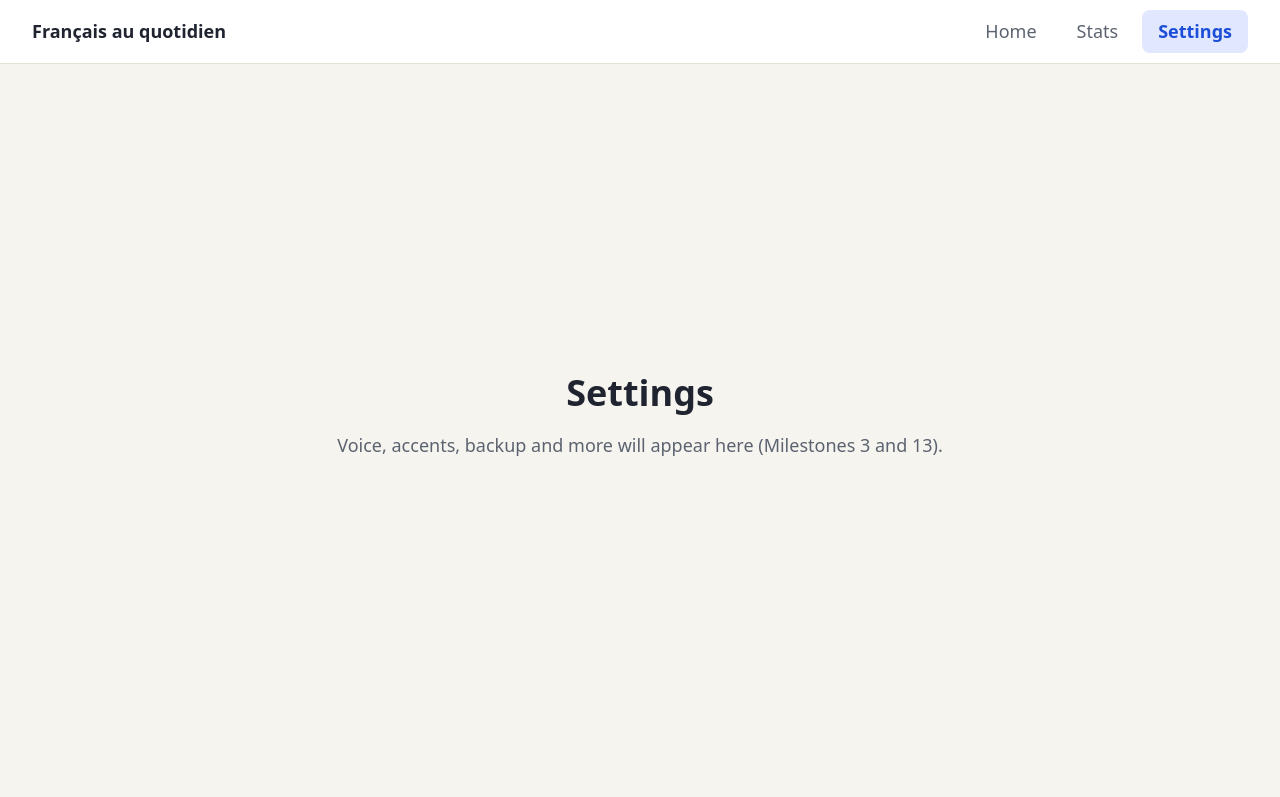
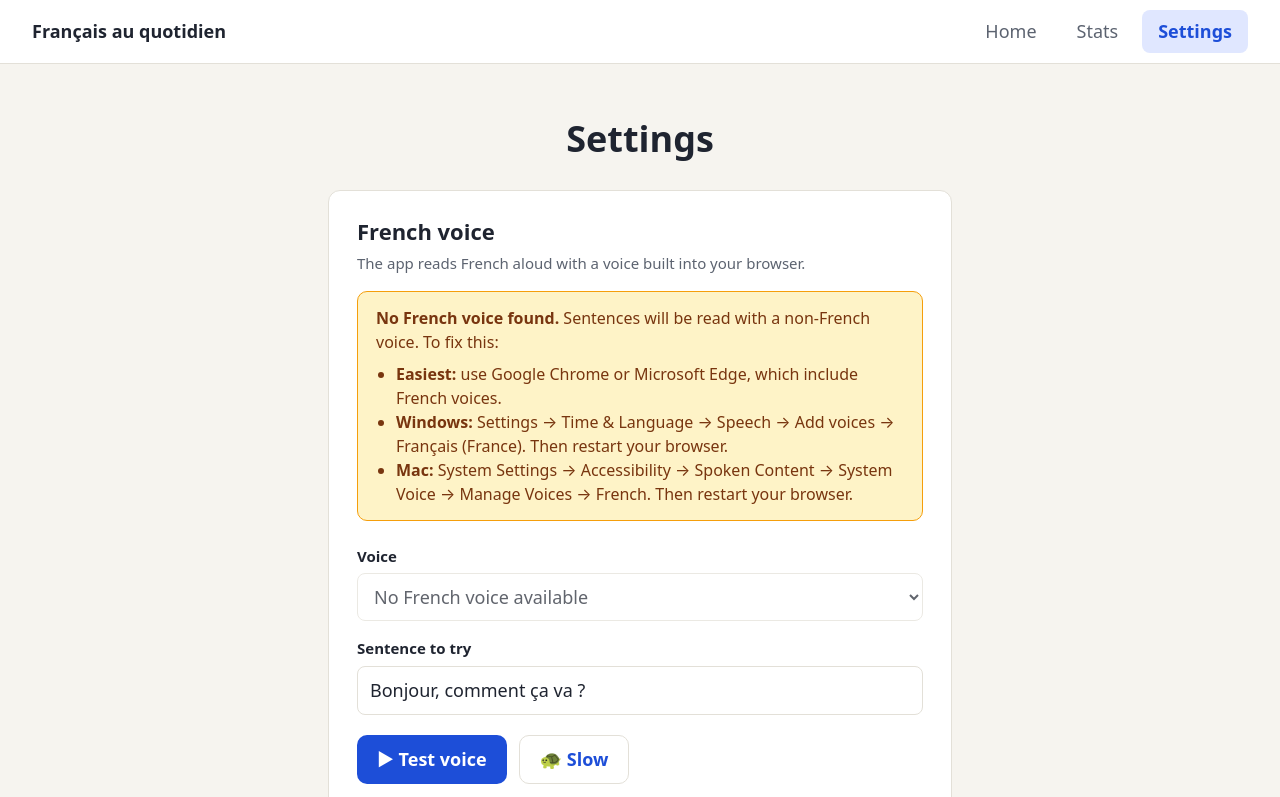
Before and after one commit to bigf00t9/fran-ais-A1-oui-oui, a plain HTML site: page index.html in a window 1280 px wide. Both pictures are taken after a click on the link "Settings". Shown: the top 797 px of the page. Drawn offline with Linux system fonts and the light colour scheme.

Commit message:
M3: French text-to-speech with voice picker and test buttons; tick M2
Co-Authored-By: Claude Opus 5.5 <noreply@anthropic.com>
Claude-Session: https://claude.ai/code/session_01R4HjL2FKohdqsjybwJikw6

```diff
--- a/css/style.css
+++ b/css/style.css
@@ -162,3 +162,99 @@ button:focus-visible {
   outline: 3px solid var(--accent-red);
   outline-offset: 3px;
 }
+
+.primary-button.small {
+  font-size: 18px;
+  padding: 10px 20px;
+}
+
+/* ---------- Settings screen ---------- */
+
+/* Settings start at the top of the page instead of the middle. */
+.screen.settings {
+  justify-content: flex-start;
+}
+
+.settings h1 {
+  font-size: 36px;
+  margin: 0 0 24px;
+}
+
+/* A white box that groups one set of settings. */
+.card {
+  width: 100%;
+  text-align: left;
+  background: var(--surface);
+  border: 1px solid var(--border);
+  border-radius: 12px;
+  padding: 24px 28px;
+  margin-bottom: 24px;
+}
+
+.card h2 {
+  font-size: 22px;
+  margin: 0 0 4px;
+}
+
+.hint {
+  color: var(--muted);
+  font-size: 15px;
+  margin: 0 0 16px;
+}
+
+.field-label {
+  display: block;
+  font-weight: 600;
+  font-size: 15px;
+  margin: 16px 0 6px;
+}
+
+.card select,
+.card input[type="text"] {
+  width: 100%;
+  font: inherit;
+  padding: 10px 12px;
+  border: 1px solid var(--border);
+  border-radius: 8px;
+  background: var(--surface);
+  color: var(--text);
+}
+
+.card select:focus,
+.card input[type="text"]:focus {
+  outline: 3px solid var(--accent-soft);
+  border-color: var(--accent);
+}
+
+.button-row {
+  display: flex;
+  gap: 12px;
+  margin: 20px 0 16px;
+}
+
+/* A yellow box for problems the learner should know about. */
+.warning {
+  text-align: left;
+  background: #fef3c7;
+  border: 1px solid #f59e0b;
+  color: #78350f;
+  border-radius: 10px;
+  padding: 14px 18px;
+  margin: 0 0 24px;
+  font-size: 16px;
+}
+
+/* "hidden" must win over the display rules above. */
+.warning[hidden] {
+  display: none;
+}
+
+.warning ul {
+  margin: 8px 0 0;
+  padding-left: 20px;
+}
+
+.warning a {
+  color: inherit;
+  font-weight: 600;
+}
--- a/index.html
+++ b/index.html
@@ -24,6 +24,13 @@
       <h1 class="title">Français au quotidien</h1>
       <p class="welcome">Ten minutes of French practice, every day.</p>
       <p class="subtitle">Listening · Genders · Conjugation · Sentences</p>
+
+      <!-- Shown only when the browser has no French voice (see settings.js). -->
+      <div class="warning" id="home-voice-warning" hidden>
+        Your browser has no French voice installed, so listening practice may sound wrong.
+        <a href="#settings">See how to fix it in Settings</a>.
+      </div>
+
       <a id="start-button" class="primary-button" href="#session">Start today's session</a>
     </section>
 
@@ -38,14 +45,37 @@
       <p class="subtitle">Your accuracy and weakest items will appear here (Milestone 12).</p>
     </section>
 
-    <section class="screen placeholder" id="screen-settings" data-screen="settings" hidden>
+    <section class="screen settings" id="screen-settings" data-screen="settings" hidden>
       <h1>Settings</h1>
-      <p class="subtitle">Voice, accents, backup and more will appear here (Milestones 3 and 13).</p>
+
+      <div class="card">
+        <h2>French voice</h2>
+        <p class="hint">The app reads French aloud with a voice built into your browser.</p>
+
+        <!-- Shown only when no French voice is found (see settings.js). -->
+        <div class="warning" id="voice-warning" hidden></div>
+
+        <label class="field-label" for="voice-select">Voice</label>
+        <select id="voice-select"></select>
+
+        <label class="field-label" for="voice-test-text">Sentence to try</label>
+        <input id="voice-test-text" type="text" value="Bonjour, comment ça va ?" spellcheck="false">
+
+        <div class="button-row">
+          <button id="voice-test" class="primary-button small" type="button">▶ Test voice</button>
+          <button id="voice-test-slow" class="secondary-button" type="button">🐢 Slow</button>
+        </div>
+        <p class="hint">For now, your voice choice resets when you reload the page. Saving it comes in a later milestone.</p>
+      </div>
+
+      <p class="subtitle">Accents, backup and more will appear here (Milestone 13).</p>
     </section>
   </main>
 
   <!-- Scripts load in order with plain script tags (no modules), so the app
        also works when index.html is opened straight from your computer. -->
+  <script src="js/speech.js"></script>
+  <script src="js/settings.js"></script>
   <script src="js/app.js"></script>
 </body>
 </html>
--- a/js/app.js
+++ b/js/app.js
@@ -30,6 +30,11 @@ App.currentScreenFromAddress = function () {
 };
 
 App.start = function () {
+  // Start each part of the app. Settings must start before speech,
+  // so it is already listening when the voice list arrives.
+  App.settings.start();
+  App.speech.start();
+
   // Links like href="#stats" change the part of the address after "#".
   // The browser does NOT reload the page for that; it fires a "hashchange"
   // event instead, and we show the matching screen. This also makes the
--- /dev/null
+++ b/js/settings.js
@@ -0,0 +1,70 @@
+// settings.js: the Settings screen.
+// For now it only has the French voice section (Milestone 3).
+window.App = window.App || {};
+
+App.settings = {
+  // Help text shown when the browser has no French voice.
+  NO_VOICE_HELP:
+    "<strong>No French voice found.</strong> Sentences will be read with a non-French voice. " +
+    "To fix this:<ul>" +
+    "<li><strong>Easiest:</strong> use Google Chrome or Microsoft Edge, which include French voices.</li>" +
+    "<li><strong>Windows:</strong> Settings → Time &amp; Language → Speech → Add voices → Français (France). Then restart your browser.</li>" +
+    "<li><strong>Mac:</strong> System Settings → Accessibility → Spoken Content → System Voice → Manage Voices → French. Then restart your browser.</li>" +
+    "</ul>",
+
+  NOT_SUPPORTED_HELP:
+    "<strong>This browser cannot read text aloud.</strong> Please use a recent Chrome, Edge, Firefox or Safari.",
+
+  // Fill the voice dropdown with the French voices we found.
+  renderVoices: function () {
+    const select = document.getElementById("voice-select");
+    const warning = document.getElementById("voice-warning");
+    const homeWarning = document.getElementById("home-voice-warning");
+    const voices = App.speech.frenchVoices;
+
+    select.innerHTML = "";
+    voices.forEach(function (voice, index) {
+      const option = document.createElement("option");
+      option.value = voice.name;
+      // The list is sorted best-first, so the first one is our recommendation.
+      option.textContent = voice.name + " (" + voice.lang + ")" + (index === 0 ? " · recommended" : "");
+      option.selected = App.speech.chosenVoice && voice.name === App.speech.chosenVoice.name;
+      select.appendChild(option);
+    });
+
+    if (voices.length === 0) {
+      const option = document.createElement("option");
+      option.textContent = "No French voice available";
+      select.appendChild(option);
+    }
+    select.disabled = voices.length === 0;
+
+    // Show or hide the warnings.
+    const missing = !App.speech.isSupported() || voices.length === 0;
+    warning.hidden = !missing;
+    warning.innerHTML = App.speech.isSupported() ? App.settings.NO_VOICE_HELP : App.settings.NOT_SUPPORTED_HELP;
+    homeWarning.hidden = !missing;
+  },
+
+  start: function () {
+    const select = document.getElementById("voice-select");
+    const textBox = document.getElementById("voice-test-text");
+
+    select.addEventListener("change", function () {
+      App.speech.chooseVoice(select.value);
+      App.speech.speak(textBox.value); // play straight away so the difference is easy to hear
+    });
+
+    document.getElementById("voice-test").addEventListener("click", function () {
+      App.speech.speak(textBox.value);
+    });
+
+    document.getElementById("voice-test-slow").addEventListener("click", function () {
+      App.speech.speakSlow(textBox.value);
+    });
+
+    // Redraw the list whenever the browser finishes loading (or changes) its voices.
+    App.speech.onVoicesChanged(App.settings.renderVoices);
+    App.settings.renderVoices();
+  }
+};
--- /dev/null
+++ b/js/speech.js
@@ -0,0 +1,103 @@
+// speech.js: French text-to-speech using the browser's built-in voices.
+// Uses the Web Speech API (window.speechSynthesis). No internet service, no cost.
+window.App = window.App || {};
+
+App.speech = {
+  NORMAL_RATE: 0.9, // 1 is the browser's normal speed; slightly slower is easier to follow
+  SLOW_RATE: 0.6,
+
+  frenchVoices: [],  // every French voice this browser has
+  chosenVoice: null, // the one we speak with
+  listeners: [],     // functions to call when the voice list is ready or changes
+
+  // Is text-to-speech available in this browser at all?
+  isSupported: function () {
+    return "speechSynthesis" in window && "SpeechSynthesisUtterance" in window;
+  },
+
+  // Some browsers write the language as "fr_FR" instead of "fr-FR"; treat them the same.
+  langOf: function (voice) {
+    return (voice.lang || "").replace("_", "-").toLowerCase();
+  },
+
+  // A score for how good a voice is likely to be. Higher is better.
+  // France French (fr-FR) beats other French (Canada, Belgium, Switzerland),
+  // and names like "Google", "Natural" or "Premium" usually sound more natural.
+  scoreVoice: function (voice) {
+    let score = 0;
+    if (App.speech.langOf(voice) === "fr-fr") score += 10;
+    if (/google|natural|neural|premium|enhanced|online/i.test(voice.name)) score += 5;
+    return score;
+  },
+
+  // Read the browser's voice list and keep only the French ones, best first.
+  loadVoices: function () {
+    const allVoices = window.speechSynthesis.getVoices();
+    App.speech.frenchVoices = allVoices
+      .filter(function (voice) { return App.speech.langOf(voice).startsWith("fr"); })
+      .sort(function (a, b) { return App.speech.scoreVoice(b) - App.speech.scoreVoice(a); });
+
+    // Keep the voice the learner picked if it still exists; otherwise use the best one.
+    const stillThere = App.speech.chosenVoice && App.speech.frenchVoices.find(function (voice) {
+      return voice.name === App.speech.chosenVoice.name;
+    });
+    App.speech.chosenVoice = stillThere || App.speech.frenchVoices[0] || null;
+
+    App.speech.listeners.forEach(function (callback) { callback(); });
+  },
+
+  // Let other parts of the app (like the Settings screen) know when voices change.
+  onVoicesChanged: function (callback) {
+    App.speech.listeners.push(callback);
+  },
+
+  hasFrenchVoice: function () {
+    return App.speech.frenchVoices.length > 0;
+  },
+
+  // Pick a voice by its name (used by the voice list in Settings).
+  chooseVoice: function (name) {
+    const found = App.speech.frenchVoices.find(function (voice) { return voice.name === name; });
+    if (found) App.speech.chosenVoice = found;
+  },
+
+  // Say some French text out loud at the given speed.
+  speakAtRate: function (text, rate) {
+    if (!App.speech.isSupported()) return;
+
+    // Stop anything still being said, so replays never pile up.
+    window.speechSynthesis.cancel();
+
+    const utterance = new SpeechSynthesisUtterance(text);
+    utterance.lang = "fr-FR"; // even with no French voice, ask for French pronunciation
+    utterance.rate = rate;
+    if (App.speech.chosenVoice) utterance.voice = App.speech.chosenVoice;
+
+    window.speechSynthesis.speak(utterance);
+  },
+
+  speak: function (text) {
+    App.speech.speakAtRate(text, App.speech.NORMAL_RATE);
+  },
+
+  speakSlow: function (text) {
+    App.speech.speakAtRate(text, App.speech.SLOW_RATE);
+  },
+
+  start: function () {
+    if (!App.speech.isSupported()) {
+      App.speech.listeners.forEach(function (callback) { callback(); });
+      return;
+    }
+
+    // Browsers load their voice list in the background, so at first the list
+    // can be empty. Chrome and Edge fire "voiceschanged" when it is ready.
+    window.speechSynthesis.addEventListener("voiceschanged", App.speech.loadVoices);
+    App.speech.loadVoices();
+
+    // Some browsers never fire that event, so check again a few times.
+    [250, 1000, 3000].forEach(function (delay) {
+      setTimeout(App.speech.loadVoices, delay);
+    });
+  }
+};
```
Also changed, not shown: 1 other file.
